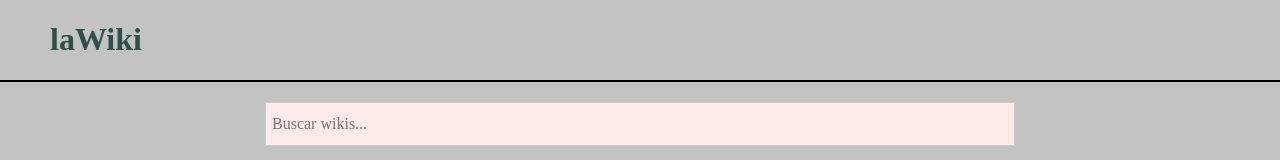
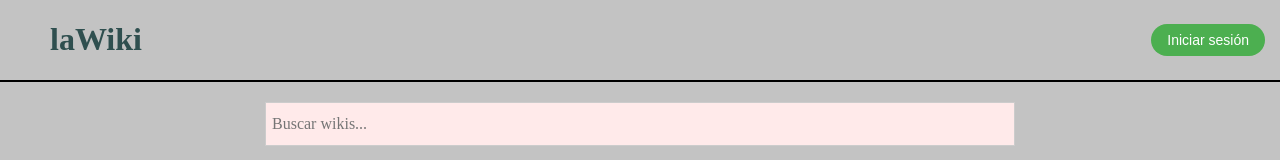
Before and after one commit to Carlosgmoya/IWLaWiki, a React (Create React App) app in the folder frontend/lawiki/: page / in a window 1280 px wide. Shown: the top 160 px of the page. Built offline with nearby package versions, Linux system fonts and the light colour scheme; no server answers; a web font is replaced by a local one.

Commit message:
Implementado login con firebase

```diff
--- a/frontend/lawiki/package.json
+++ b/frontend/lawiki/package.json
@@ -7,6 +7,7 @@
     "@testing-library/jest-dom": "^6.6.3",
     "@testing-library/react": "^16.0.1",
     "@testing-library/user-event": "^14.5.2",
+    "firebase": "^11.1.0",
     "leaflet": "^1.9.4",
     "react": "^18.3.1",
     "react-dom": "^18.3.1",
--- a/frontend/lawiki/src/App.css
+++ b/frontend/lawiki/src/App.css
@@ -39,6 +39,10 @@
   }
 }
 
+.cabecera {
+  border-bottom: 2px solid black;
+}
+
 .cabecera h1{
   font-family: "Scope One";
   font-weight: bold;
--- a/frontend/lawiki/src/App.js
+++ b/frontend/lawiki/src/App.js
@@ -3,6 +3,7 @@ import { BrowserRouter as Router, Routes, Route } from "react-router-dom";
 import { ToastContainer } from "react-toastify";
 import "react-toastify/dist/ReactToastify.css";
 
+import { Sesion } from './Login/authContext';
 import Cabecera from './Componentes/Cabecera';
 import PantallaInicio from './Ventanas/PantallaInicio';
 import VentanaWiki from './Ventanas/VentanaWiki';
@@ -11,7 +12,7 @@ import VentanaUsuario from './Ventanas/VentanaUsuario';
 
 function App() {
   return (
-    <>
+    <Sesion>
       <Router>
 
         <div class="cabecera">
@@ -43,7 +44,7 @@ function App() {
         </div>
       </Router>
       <ToastContainer />
-    </>
+    </Sesion>
 
 
   );
--- a/frontend/lawiki/src/Componentes/Cabecera.js
+++ b/frontend/lawiki/src/Componentes/Cabecera.js
@@ -1,10 +1,24 @@
+import React, { useState, useEffect } from 'react';
+import { Link } from 'react-router-dom';
+import { useSesion } from '../Login/authContext';
 import '../Estilos/Cabecera.css';
-import { Link } from 'react-router-dom';
 
 function Cabecera() {
-    return <header>
-                <h1><Link class="lawiki" to='/' reloadDocument>laWiki</Link></h1>
-            </header>;
+    const { usuario, iniciarSesion, cerrarSesion } = useSesion();
+
+    return <header className="contenedorCabecera">
+        <h1><Link className="lawiki" to='/' reloadDocument>laWiki</Link></h1>
+        {usuario ? (
+            <div>
+                <img className="iconoPerfil" src={usuario.photoURL} alt={usuario.display_name} />
+                <button className="logout" onClick={cerrarSesion}>Cerrar sesión</button>
+            </div>
+        ) : (
+            <>
+                <button className="login" onClick={iniciarSesion}>Iniciar sesión</button>
+            </>
+        )}
+    </header>;
 }
 
 export default Cabecera;
--- a/frontend/lawiki/src/Estilos/Cabecera.css
+++ b/frontend/lawiki/src/Estilos/Cabecera.css
@@ -1,10 +1,65 @@
-.cabecera {
-    border-bottom: 2px solid black;
+.contenedorCabecera {
+    display: flex;
+    justify-content: space-between;
+    align-items: center;
 }
 
 .lawiki {
     margin-left: 50px;
-
     text-decoration: none;
     color: darkslategray;
 }
+
+.iconoPerfil {
+    width: 60px;
+    height: 60px;
+    border-radius: 50%;
+    border: 1px solid black;
+}
+
+.iconoPerfil:hover {
+    transform: scale(1.1); /* Slightly increases the size of the image */
+    box-shadow: 0 4px 10px rgba(0, 0, 0, 0.1); /* Adds a shadow effect on hover */
+}
+
+.login {
+    margin-right: 15px;
+    background-color: #4CAF50; /* Green background color */
+    color: white; /* Text color */
+    font-size: 14px; /* Small text size */
+    padding: 8px 16px; /* Padding to make the button small but clickable */
+    border: none; /* Removes default border */
+    border-radius: 20px; /* Rounded corners */
+    cursor: pointer; /* Adds pointer cursor on hover */
+}
+
+.login:hover {
+    background-color: #45a049; /* Slightly darker green */
+    transform: scale(1.05); /* Slightly enlarges the button */
+}
+
+.login:focus {
+    outline: none; /* Removes default outline */
+    box-shadow: 0 0 0 3px rgba(72, 219, 118, 0.6); /* Adds a glowing border effect when focused */
+}
+
+.logout {
+    background-color: #f44336; /* Red background color for logout */
+    color: white; /* White text color */
+    font-size: 14px; /* Small text size */
+    padding: 8px 16px; /* Padding to make the button small but clickable */
+    border: none; /* Removes default border */
+    border-radius: 20px; /* Rounded corners */
+    cursor: pointer; /* Adds pointer cursor on hover */
+    transition: background-color 0.3s ease, transform 0.3s ease; /* Smooth transition */
+}
+
+.logout:hover {
+    background-color: #e53935; /* Slightly darker red */
+    transform: scale(1.05); /* Slightly enlarges the button */
+}
+
+.logout:focus {
+    outline: none; /* Removes default outline */
+    box-shadow: 0 0 0 3px rgba(244, 67, 54, 0.6); /* Adds a glowing border effect when focused */
+}
--- /dev/null
+++ b/frontend/lawiki/src/Login/auth.js
@@ -0,0 +1,10 @@
+// src/auth.js
+const roles = {
+    admin: ["crearWiki", "editarWiki", "eliminarWiki", "crearArticulo", "editarArticulo", "eliminarArticulo"],
+    redactor: ["crearArticulo", "editarArticulo", "editarArticuloMio"],
+  };
+
+  // Check if the user's role includes a specific permission
+  export const tienePermiso = (rol, permiso) => {
+    return roles[rol]?.includes(permiso);
+  };
--- /dev/null
+++ b/frontend/lawiki/src/Login/authContext.js
@@ -0,0 +1,42 @@
+import React, { createContext, useEffect, useContext, useState } from "react";
+import { auth } from "./firebase-config";
+import { signInWithGoogle, logout } from "./firebase";
+
+const authContext = createContext();
+
+export const useSesion = () => useContext(authContext);
+
+export const Sesion = ({ children }) => {
+    const [usuario, setUsuario] = useState(null);
+
+    useEffect(() => {
+        const sesion = auth.onAuthStateChanged((usuario) => {
+            setUsuario(usuario);    // usuario actual o null
+        });
+        return () => sesion();
+      }, []);
+
+    const iniciarSesion = async () => {
+        try {
+            const u = await signInWithGoogle();
+            setUsuario(u);
+        } catch (error) {
+            console.error("Error iniciando sesion:", error.message);
+        }
+    };
+
+    const cerrarSesion = async () => {
+        try {
+            await logout();
+            setUsuario(null);
+        } catch (error) {
+            console.error("Error cerrando sesion:", error.message);
+        }
+    };
+
+    return (
+        <authContext.Provider value={{ usuario, iniciarSesion, cerrarSesion }}>
+            {children}
+        </authContext.Provider>
+    );
+};
--- /dev/null
+++ b/frontend/lawiki/src/Login/firebase-config.js
@@ -0,0 +1,25 @@
+// Import the functions you need from the SDKs you need
+import { initializeApp } from "firebase/app";
+import { getAuth, onAuthStateChanged } from 'firebase/auth';
+import { getAnalytics } from "firebase/analytics";
+// TODO: Add SDKs for Firebase products that you want to use
+// https://firebase.google.com/docs/web/setup#available-libraries
+
+// Your web app's Firebase configuration
+// For Firebase JS SDK v7.20.0 and later, measurementId is optional
+const firebaseConfig = {
+  apiKey: process.env.REACT_APP_FIREBASE_API_KEY,
+  authDomain: "lawiki-iweb.firebaseapp.com",
+  projectId: "lawiki-iweb",
+  storageBucket: "lawiki-iweb.firebasestorage.app",
+  messagingSenderId: "691029766224",
+  appId: process.env.REACT_APP_FIREBASE_APP_ID,
+  measurementId: "G-K0HL3P5HKC"
+};
+
+// Initialize Firebase
+const app = initializeApp(firebaseConfig);
+const auth = getAuth(app);
+const analytics = getAnalytics(app);
+
+export { auth, onAuthStateChanged };
--- /dev/null
+++ b/frontend/lawiki/src/Login/firebase.js
@@ -0,0 +1,22 @@
+import { GoogleAuthProvider, signInWithPopup, signOut } from "firebase/auth";
+import { auth } from "./firebase-config";
+
+const googleProvider = new GoogleAuthProvider();
+
+export const signInWithGoogle = async () => {
+    try {
+      const result = await signInWithPopup(auth, googleProvider);
+      return result.user;
+    } catch (error) {
+      console.error("Error Inicio de Sesión Google:", error.message);
+      throw error;
+    }
+};
+
+export const logout = async () => {
+    try {
+      await signOut(auth);
+    } catch (error) {
+      console.error("Error Cierre de Sesión:", error.message);
+    }
+};
```
Also changed, not shown: 1 other file (tests, documents, lock files or other folders).
